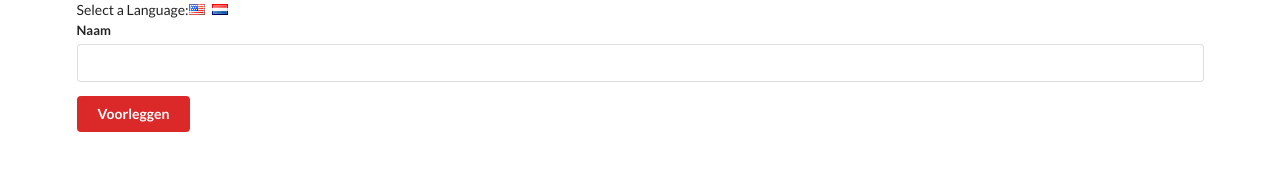
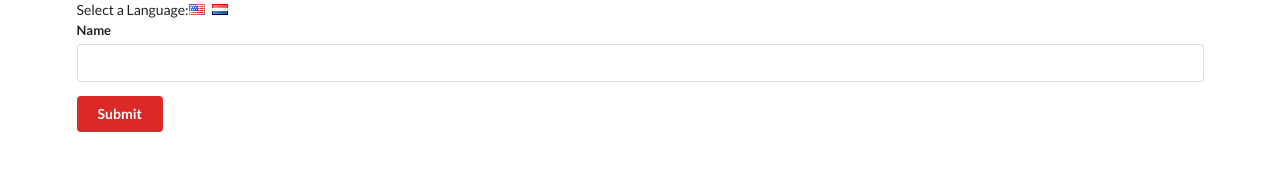
Before and after one commit to Rsja12/translate, a React (Create React App) app: page / in a window 1280 px wide. Shown: the top 182 px of the page. Built offline with nearby package versions, Linux system fonts and the light colour scheme.

Commit message:
refactor Button and Field components to use context api and consumer

```diff
--- a/src/components/Button.js
+++ b/src/components/Button.js
@@ -5,8 +5,8 @@
 
 export class Button extends Component {
 
-    renderSubmit(value) {
-        return value === 'english' ? 'Submit' : 'Voorleggen'
+    renderSubmit(language) {
+        return language === 'english' ? 'Submit' : 'Voorleggen'
     }
 
     renderButton( color ) {
@@ -14,7 +14,7 @@
             <button className={`ui button ${color}`}>
                 <LanguageContext.Consumer>
                     {/* we have to pass a function and it gets called with whatever value is inside of the pipe */}
-                    { (value) => this.renderSubmit(value) }
+                    { ({ language }) => this.renderSubmit(language) }
                 </LanguageContext.Consumer>
             </button>
         )
--- a/src/components/Field.js
+++ b/src/components/Field.js
@@ -7,7 +7,7 @@
     static contextType = LanguageContext
 
     render() {
-        const text = this.context === 'english' ? 'Name' : 'Naam'
+        const text = this.context.language === 'english' ? 'Name' : 'Naam'
         return (
             <div className='ui field'>
                 <label>{ text }</label>
```
